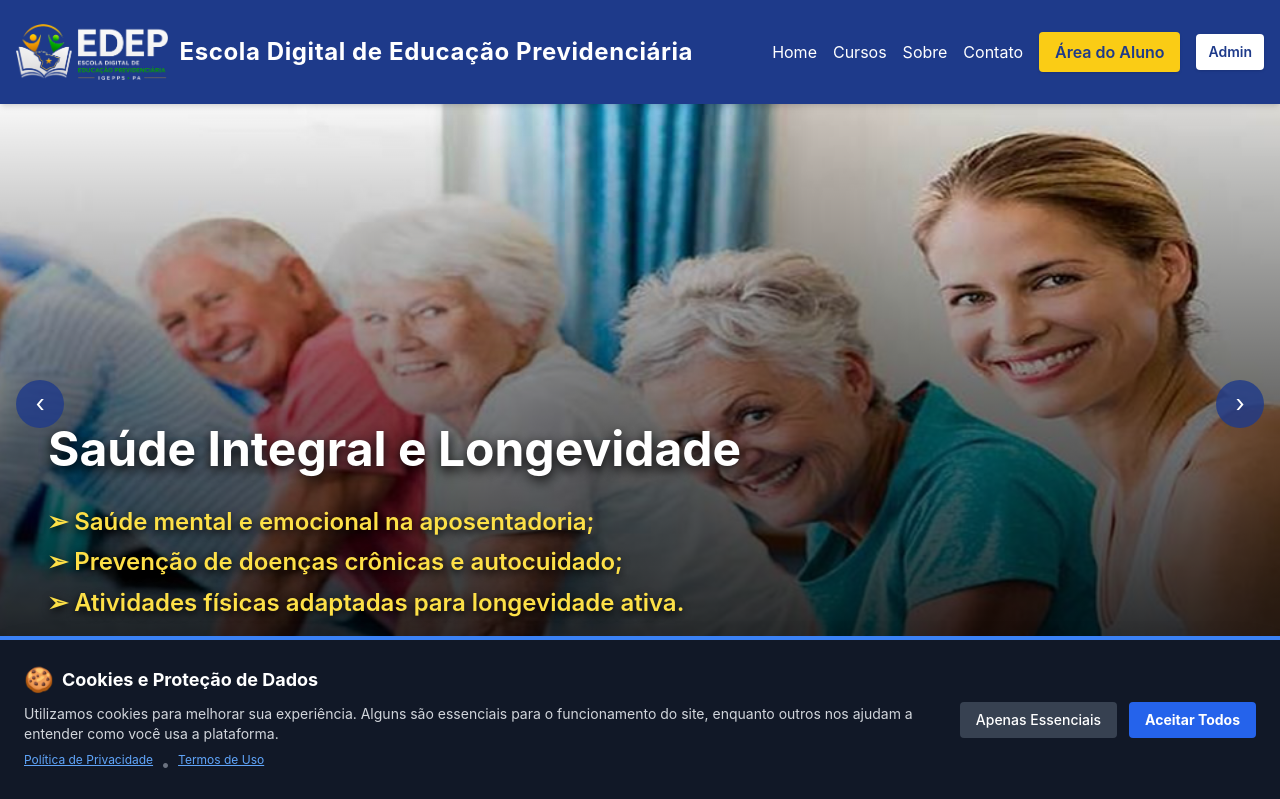
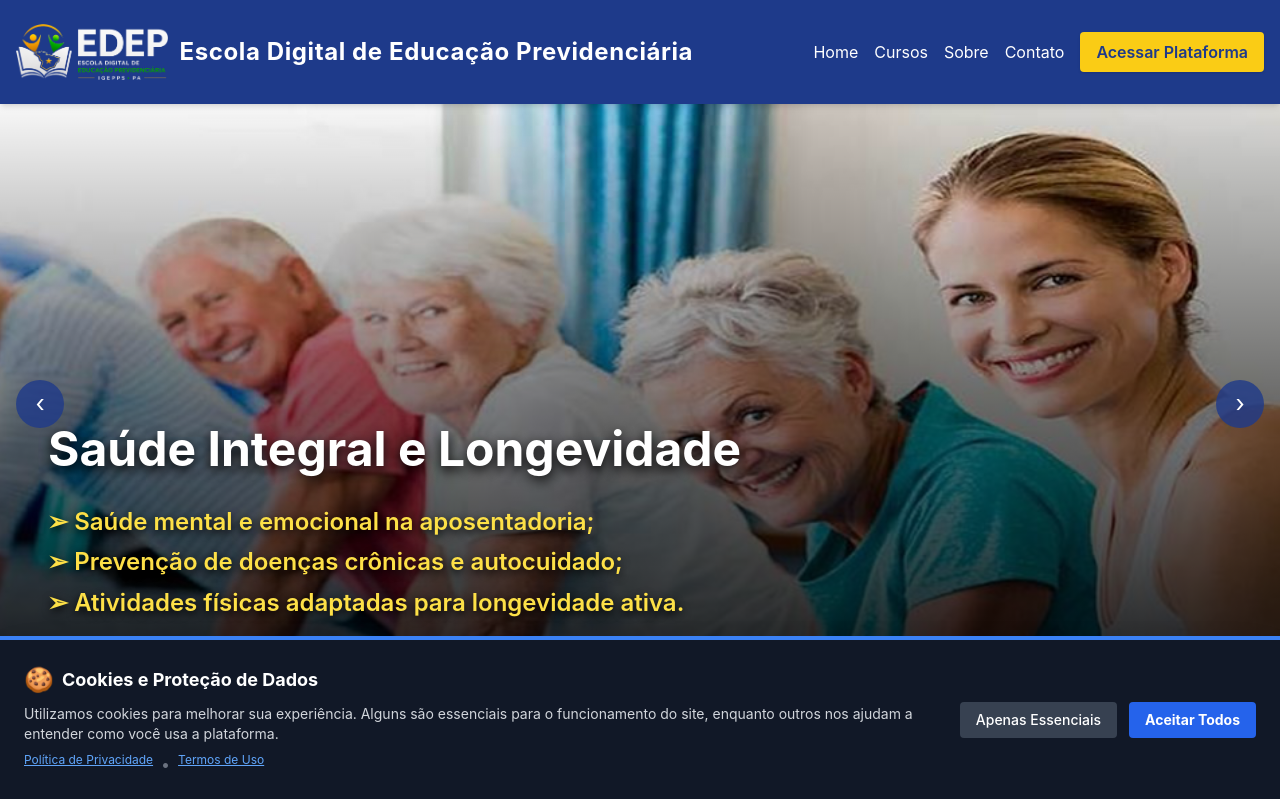
Before and after one commit to assisalcantara/igepps, a Next.js app: page / in a window 1280 px wide. Shown: the top 799 px of the page. Built offline with nearby package versions, Linux system fonts and the light colour scheme; no server answers; the database is empty.

Commit message:
style(home): renomear botao de login para Acessar Plataforma e remover atalho admin do cabecalho

```diff
--- a/pages/index.js
+++ b/pages/index.js
@@ -34,13 +34,12 @@ export default function Home() {
               <Link href="#cursos" className="hover:underline">Cursos</Link>
               <Link href="#sobre" className="hover:underline">Sobre</Link>
               <Link href="#contato" className="hover:underline">Contato</Link>
-              <Link href="/login" className="bg-yellow-400 hover:bg-yellow-500 text-blue-900 font-semibold px-4 py-2 rounded shadow transition">Área do Aluno</Link>
-              <Link href="/admin/dashboard" className="bg-white hover:bg-yellow-400 text-blue-900 font-semibold px-3 py-2 rounded shadow transition text-sm">Admin</Link>
+              <Link href="/login" className="bg-yellow-400 hover:bg-yellow-500 text-blue-900 font-semibold px-4 py-2 rounded shadow transition">Acessar Plataforma</Link>
             </nav>
 
             {/* Botões Mobile */}
             <div className="flex lg:hidden gap-2">
-              <Link href="/login" className="bg-yellow-400 hover:bg-yellow-500 text-blue-900 font-semibold px-3 py-2 rounded shadow transition text-sm">Área do Aluno</Link>
+              <Link href="/login" className="bg-yellow-400 hover:bg-yellow-500 text-blue-900 font-semibold px-3 py-2 rounded shadow transition text-sm">Acessar Plataforma</Link>
             </div>
           </div>
 
@@ -49,7 +48,6 @@ export default function Home() {
             <Link href="/" className="hover:underline">Home</Link>
             <Link href="#cursos" className="hover:underline">Cursos</Link>
             <Link href="#sobre" className="hover:underline">Sobre</Link>
-            <Link href="/admin/dashboard" className="hover:underline">Admin</Link>
           </nav>
         </div>
       </header>
```
